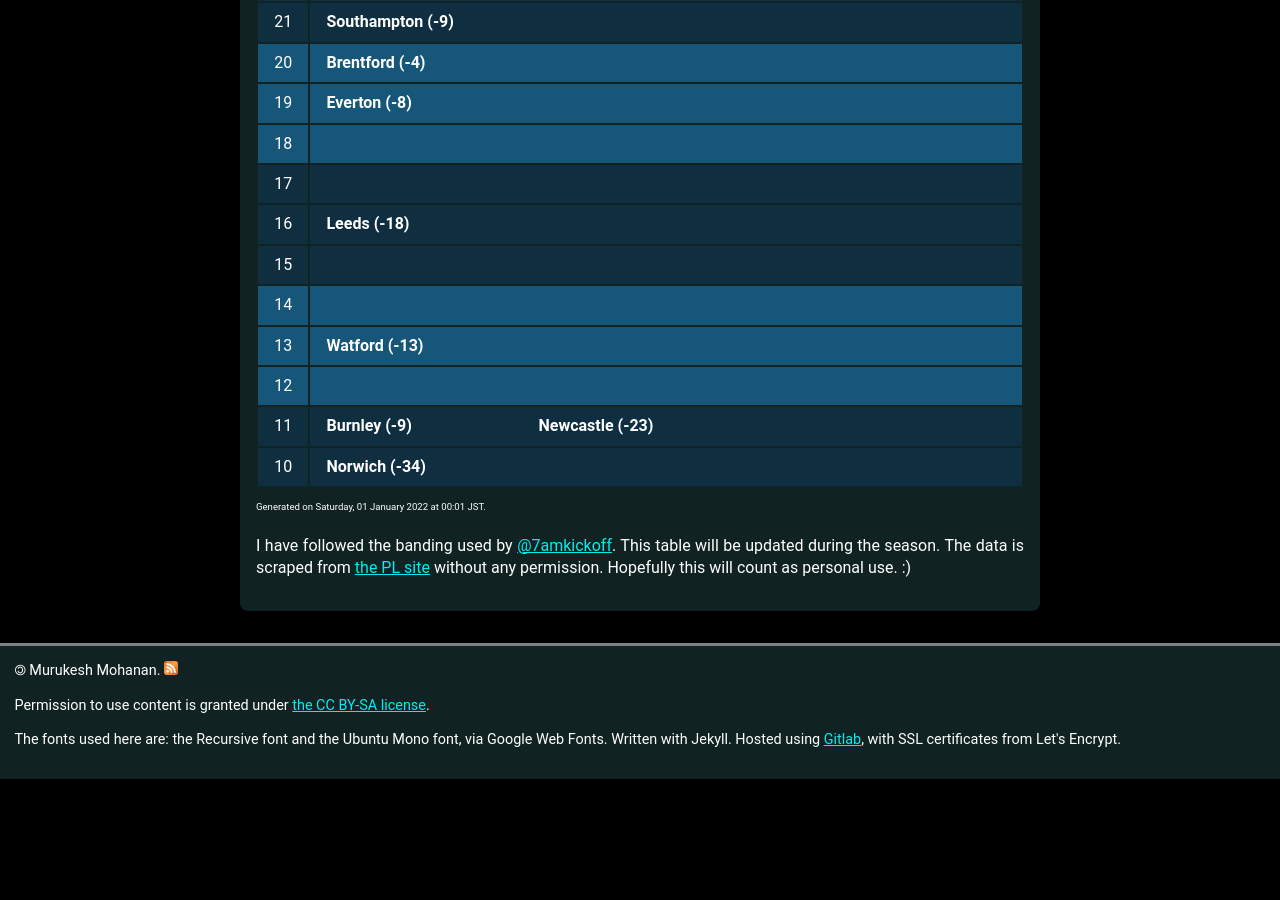
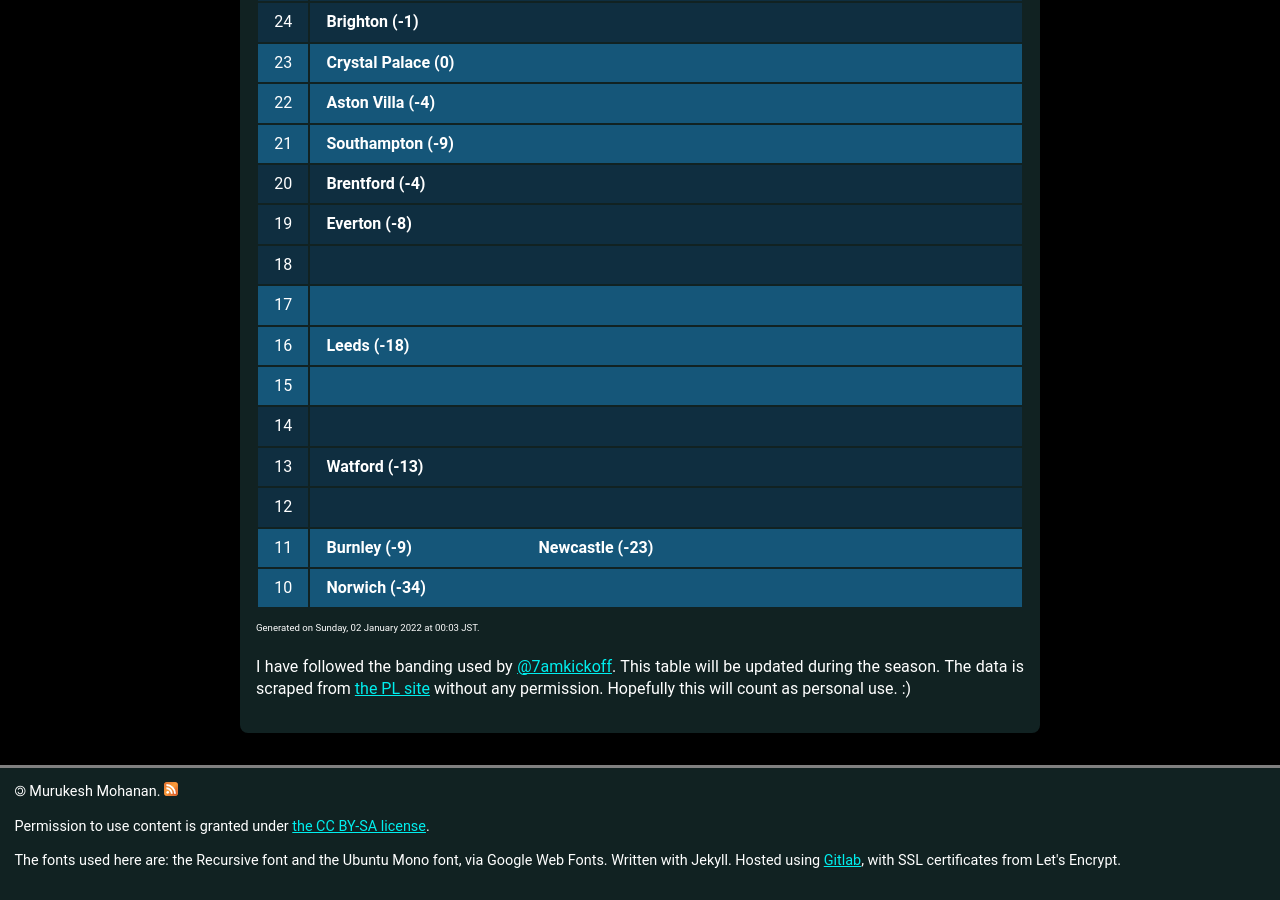
Before and after one commit to muru/muru.github.io, a Jekyll site: the page built from resources.md, in a window 1280 px wide and 900 px high, scrolled down 2654 px. Built offline with Jekyll 4.4.1, drawn with Linux system fonts in a browser that asks for light colours; some web fonts are replaced; before the commit the page ends 3433 px from its top, so only the background shows below that; some of the changed text lies outside the part shown.

Commit message:
updated cann-table: Sun  2 Jan 00:03:32 JST 2022

```diff
--- a/cann-table.html
+++ b/cann-table.html
@@ -1,229 +1,244 @@
 <table id="cann-table">
 <thead> <th> Pts </th> <th> Clubs (GD) </th> </thead>
 	<tr class="cann-row-1">
-		<td class="cann-point"> 50 </td>
+		<td class="cann-point"> 53 </td>
 		<td class="cann-clubs">
-			<span class="club-name"> Man City (39) </span>
+			<span class="club-name"> Man City (40) </span>
 		</td>
  	</tr>
 	<tr class="cann-row-1">
+		<td class="cann-point"> 52 </td>
+		<td class="cann-clubs">
+		</td>
+ 	</tr>
+	<tr class="cann-row-1">
+		<td class="cann-point"> 51 </td>
+		<td class="cann-clubs">
+		</td>
+ 	</tr>
+	<tr class="cann-row-2">
+		<td class="cann-point"> 50 </td>
+		<td class="cann-clubs">
+		</td>
+ 	</tr>
+	<tr class="cann-row-2">
 		<td class="cann-point"> 49 </td>
 		<td class="cann-clubs">
 		</td>
  	</tr>
-	<tr class="cann-row-1">
+	<tr class="cann-row-2">
 		<td class="cann-point"> 48 </td>
 		<td class="cann-clubs">
 		</td>
  	</tr>
-	<tr class="cann-row-2">
+	<tr class="cann-row-1">
 		<td class="cann-point"> 47 </td>
 		<td class="cann-clubs">
 		</td>
  	</tr>
-	<tr class="cann-row-2">
+	<tr class="cann-row-1">
 		<td class="cann-point"> 46 </td>
 		<td class="cann-clubs">
 		</td>
  	</tr>
-	<tr class="cann-row-2">
+	<tr class="cann-row-1">
 		<td class="cann-point"> 45 </td>
 		<td class="cann-clubs">
 		</td>
  	</tr>
-	<tr class="cann-row-1">
+	<tr class="cann-row-2">
 		<td class="cann-point"> 44 </td>
 		<td class="cann-clubs">
 		</td>
  	</tr>
-	<tr class="cann-row-1">
+	<tr class="cann-row-2">
 		<td class="cann-point"> 43 </td>
 		<td class="cann-clubs">
 		</td>
  	</tr>
-	<tr class="cann-row-1">
+	<tr class="cann-row-2">
 		<td class="cann-point"> 42 </td>
 		<td class="cann-clubs">
 			<span class="club-name"> Chelsea (29) </span>
 		</td>
  	</tr>
-	<tr class="cann-row-2">
+	<tr class="cann-row-1">
 		<td class="cann-point"> 41 </td>
 		<td class="cann-clubs">
 			<span class="club-name"> Liverpool (34) </span>
 		</td>
  	</tr>
-	<tr class="cann-row-2">
+	<tr class="cann-row-1">
 		<td class="cann-point"> 40 </td>
 		<td class="cann-clubs">
 		</td>
  	</tr>
-	<tr class="cann-row-2">
+	<tr class="cann-row-1">
 		<td class="cann-point"> 39 </td>
 		<td class="cann-clubs">
 		</td>
  	</tr>
-	<tr class="cann-row-1">
+	<tr class="cann-row-2">
 		<td class="cann-point"> 38 </td>
 		<td class="cann-clubs">
 		</td>
  	</tr>
-	<tr class="cann-row-1">
+	<tr class="cann-row-2">
 		<td class="cann-point"> 37 </td>
 		<td class="cann-clubs">
 		</td>
  	</tr>
-	<tr class="cann-row-1">
+	<tr class="cann-row-2">
 		<td class="cann-point"> 36 </td>
 		<td class="cann-clubs">
 		</td>
  	</tr>
-	<tr class="cann-row-2">
+	<tr class="cann-row-1">
 		<td class="cann-point"> 35 </td>
 		<td class="cann-clubs">
-			<span class="club-name"> Arsenal (9) </span>
+			<span class="club-name"> Arsenal (8) </span>
 		</td>
  	</tr>
-	<tr class="cann-row-2">
+	<tr class="cann-row-1">
 		<td class="cann-point"> 34 </td>
 		<td class="cann-clubs">
 		</td>
  	</tr>
-	<tr class="cann-row-2">
+	<tr class="cann-row-1">
 		<td class="cann-point"> 33 </td>
 		<td class="cann-clubs">
 		</td>
  	</tr>
-	<tr class="cann-row-1">
+	<tr class="cann-row-2">
 		<td class="cann-point"> 32 </td>
 		<td class="cann-clubs">
 		</td>
  	</tr>
-	<tr class="cann-row-1">
+	<tr class="cann-row-2">
 		<td class="cann-point"> 31 </td>
 		<td class="cann-clubs">
 			<span class="club-name"> West Ham (9) </span>
 			<span class="club-name"> Man Utd (4) </span>
 		</td>
  	</tr>
-	<tr class="cann-row-1">
+	<tr class="cann-row-2">
 		<td class="cann-point"> 30 </td>
 		<td class="cann-clubs">
 			<span class="club-name"> Tottenham (2) </span>
 		</td>
  	</tr>
-	<tr class="cann-row-2">
+	<tr class="cann-row-1">
 		<td class="cann-point"> 29 </td>
 		<td class="cann-clubs">
 		</td>
  	</tr>
-	<tr class="cann-row-2">
+	<tr class="cann-row-1">
 		<td class="cann-point"> 28 </td>
 		<td class="cann-clubs">
 		</td>
  	</tr>
-	<tr class="cann-row-2">
+	<tr class="cann-row-1">
 		<td class="cann-point"> 27 </td>
 		<td class="cann-clubs">
 		</td>
  	</tr>
-	<tr class="cann-row-1">
+	<tr class="cann-row-2">
 		<td class="cann-point"> 26 </td>
 		<td class="cann-clubs">
 		</td>
  	</tr>
-	<tr class="cann-row-1">
+	<tr class="cann-row-2">
 		<td class="cann-point"> 25 </td>
 		<td class="cann-clubs">
 			<span class="club-name"> Wolves (-1) </span>
 			<span class="club-name"> Leicester (-2) </span>
 		</td>
  	</tr>
-	<tr class="cann-row-1">
+	<tr class="cann-row-2">
 		<td class="cann-point"> 24 </td>
 		<td class="cann-clubs">
 			<span class="club-name"> Brighton (-1) </span>
 		</td>
  	</tr>
-	<tr class="cann-row-2">
+	<tr class="cann-row-1">
 		<td class="cann-point"> 23 </td>
 		<td class="cann-clubs">
 			<span class="club-name"> Crystal Palace (0) </span>
 		</td>
  	</tr>
-	<tr class="cann-row-2">
+	<tr class="cann-row-1">
 		<td class="cann-point"> 22 </td>
 		<td class="cann-clubs">
 			<span class="club-name"> Aston Villa (-4) </span>
 		</td>
  	</tr>
-	<tr class="cann-row-2">
+	<tr class="cann-row-1">
 		<td class="cann-point"> 21 </td>
 		<td class="cann-clubs">
 			<span class="club-name"> Southampton (-9) </span>
 		</td>
  	</tr>
-	<tr class="cann-row-1">
+	<tr class="cann-row-2">
 		<td class="cann-point"> 20 </td>
 		<td class="cann-clubs">
 			<span class="club-name"> Brentford (-4) </span>
 		</td>
  	</tr>
-	<tr class="cann-row-1">
+	<tr class="cann-row-2">
 		<td class="cann-point"> 19 </td>
 		<td class="cann-clubs">
 			<span class="club-name"> Everton (-8) </span>
 		</td>
  	</tr>
-	<tr class="cann-row-1">
+	<tr class="cann-row-2">
 		<td class="cann-point"> 18 </td>
 		<td class="cann-clubs">
 		</td>
  	</tr>
-	<tr class="cann-row-2">
+	<tr class="cann-row-1">
 		<td class="cann-point"> 17 </td>
 		<td class="cann-clubs">
 		</td>
  	</tr>
-	<tr class="cann-row-2">
+	<tr class="cann-row-1">
 		<td class="cann-point"> 16 </td>
 		<td class="cann-clubs">
 			<span class="club-name"> Leeds (-18) </span>
 		</td>
  	</tr>
-	<tr class="cann-row-2">
+	<tr class="cann-row-1">
 		<td class="cann-point"> 15 </td>
 		<td class="cann-clubs">
 		</td>
  	</tr>
-	<tr class="cann-row-1">
+	<tr class="cann-row-2">
 		<td class="cann-point"> 14 </td>
 		<td class="cann-clubs">
 		</td>
  	</tr>
-	<tr class="cann-row-1">
+	<tr class="cann-row-2">
 		<td class="cann-point"> 13 </td>
 		<td class="cann-clubs">
 			<span class="club-name"> Watford (-13) </span>
 		</td>
  	</tr>
-	<tr class="cann-row-1">
+	<tr class="cann-row-2">
 		<td class="cann-point"> 12 </td>
 		<td class="cann-clubs">
 		</td>
  	</tr>
-	<tr class="cann-row-2">
+	<tr class="cann-row-1">
 		<td class="cann-point"> 11 </td>
 		<td class="cann-clubs">
 			<span class="club-name"> Burnley (-9) </span>
 			<span class="club-name"> Newcastle (-23) </span>
 		</td>
  	</tr>
-	<tr class="cann-row-2">
+	<tr class="cann-row-1">
 		<td class="cann-point"> 10 </td>
 		<td class="cann-clubs">
 			<span class="club-name"> Norwich (-34) </span>
 		</td>
  	</tr>
 </table>
-<span id="cann-gen-note"> Generated on  Saturday, 01 January 2022 at 00:01 JST. </span>
+<span id="cann-gen-note"> Generated on  Sunday, 02 January 2022 at 00:03 JST. </span>
```
